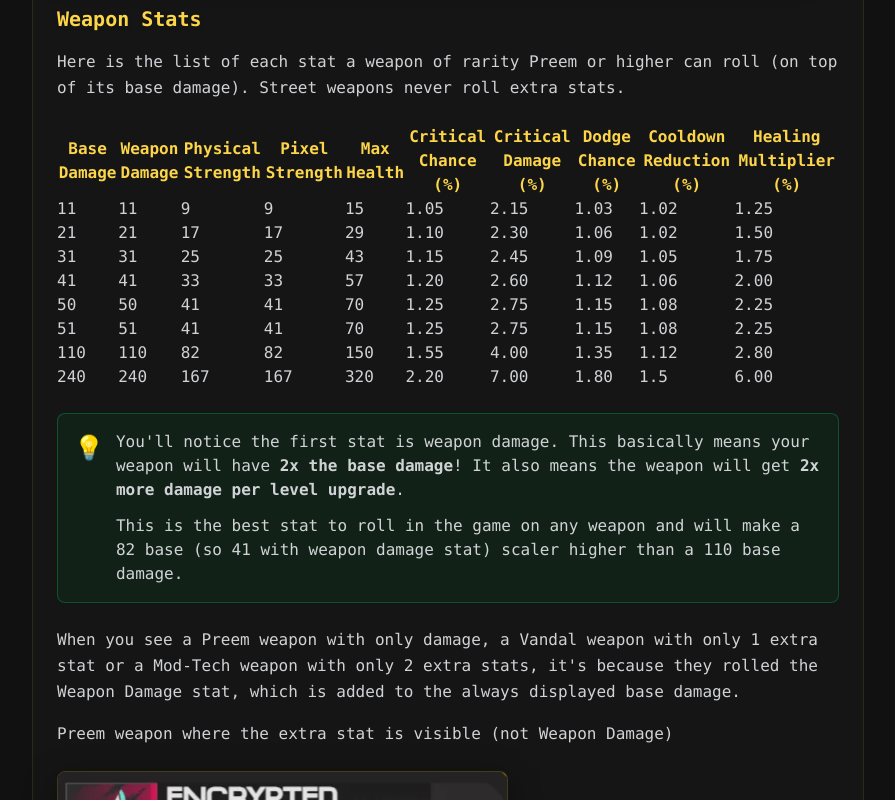
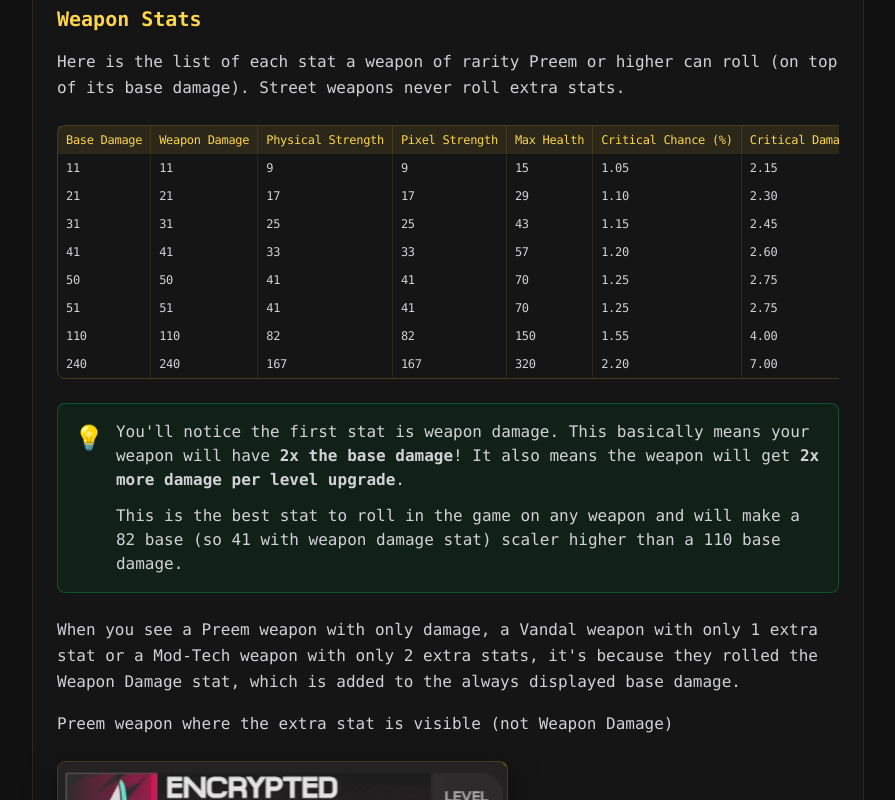
Before and after one commit to femaury/77bit-guides, a React (Vite) app: page /all-about-weapons in a window 1280 px wide. Shown: the part 2360-3160 px from the top of the page, without its empty margins (336-1231 px from the left). Built offline with nearby package versions, Linux system fonts and the light colour scheme.

Commit message:
Fix table styles

```diff
--- a/src/components/MarkdownContent.tsx
+++ b/src/components/MarkdownContent.tsx
@@ -205,13 +205,13 @@ export function MarkdownContent({ content, className, baseImagePath = '' }: Mark
           ),
           table: ({ children }) => (
             <div className="overflow-x-auto my-6">
-              <table>
+              <table className="min-w-full border border-[rgba(252,213,73,0.2)] rounded-lg border-separate border-spacing-0 text-xs">
                 {children}
               </table>
             </div>
           ),
           thead: ({ children }) => (
-            <thead>
+            <thead className="bg-[rgba(252,213,73,0.1)]">
               {children}
             </thead>
           ),
@@ -220,18 +220,24 @@ export function MarkdownContent({ content, className, baseImagePath = '' }: Mark
               {children}
             </tbody>
           ),
-          tr: ({ children }) => (
-            <tr>
-              {children}
-            </tr>
-          ),
+          tr: ({ children, ...props }) => {
+            // Special handling for rows to add border
+            // Use a safer approach to check if this is a tbody row
+            // @ts-expect-error - We're accessing DOM properties for a specific styling need
+            const isInTbody = props.node?.parentNode?.nodeName?.toLowerCase() === 'tbody';
+            return (
+              <tr className={`hover:bg-[rgba(255,255,255,0.03)] ${isInTbody ? 'border-b border-[rgba(252,213,73,0.1)]' : ''}`}>
+                {children}
+              </tr>
+            );
+          },
           th: ({ children }) => (
-            <th className="text-primary">
+            <th className="text-primary px-2 py-1.5 text-left text-xs font-medium border-r border-[rgba(252,213,73,0.1)] whitespace-nowrap tracking-tight">
               {children}
             </th>
           ),
           td: ({ children }) => (
-            <td className="text-gray-200/90">
+            <td className="text-gray-200/90 px-2 py-1.5 text-xs border-r border-[rgba(252,213,73,0.1)] whitespace-nowrap tracking-tight">
               {children}
             </td>
           ),
```
